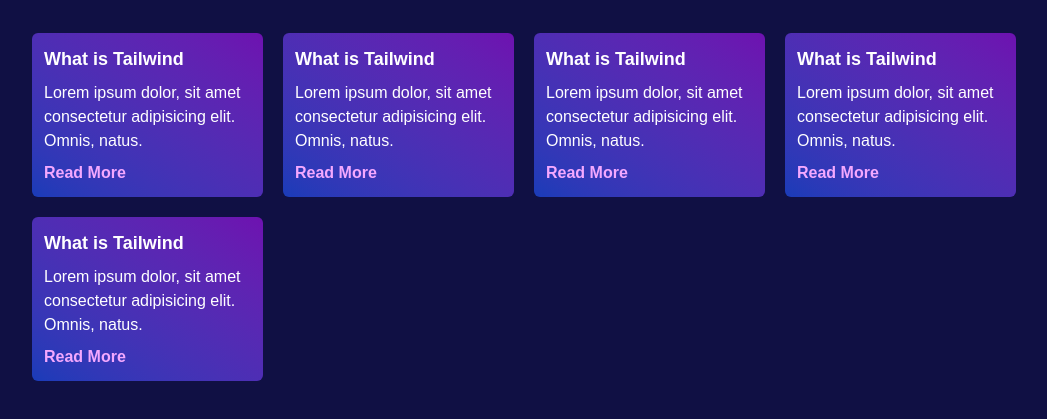
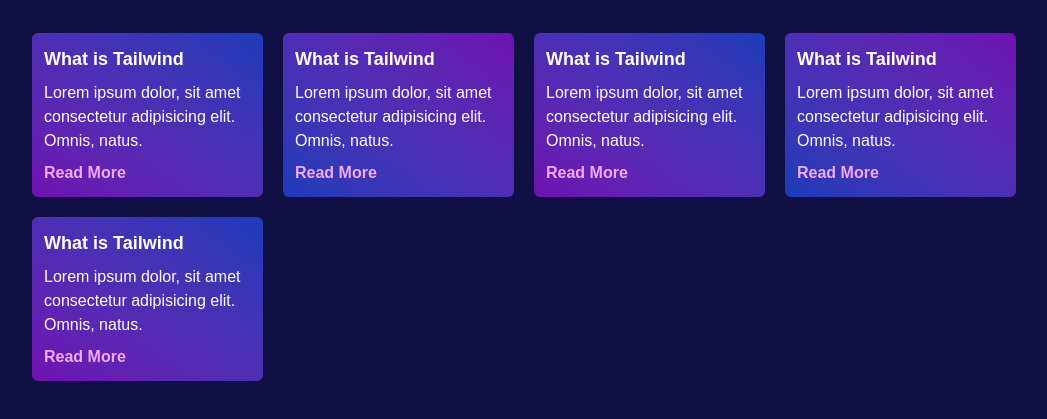
Before and after one commit to mattdrmmnd/tailwind-css-beginners, a website built with Vite: page index.html in a window 1280 px wide. Shown: the part 549-968 px from the top of the page, without its empty margins (116-1163 px from the left). Built offline with nearby package versions, Linux system fonts and the light colour scheme.

Commit message:
Finish Nth-Child Selectors & Pseudo-elements

```diff
--- a/index.html
+++ b/index.html
@@ -39,34 +39,34 @@
 
       <h2 class="text-3xl font-bold text-center col-span-full mb-4">Resources</h2>
 
-      <div class="bg-blue-800 bg-linear-to-bl from-purple-800 to-blue-800 space-y-2 p-3 rounded-md">
+      <div class="bg-blue-800 bg-linear-to-bl even:bg-linear-to-tr from-purple-800 to-blue-800 space-y-2 p-3 rounded-md">
         <h3 class="text-lg font-bold">What is Tailwind</h3>
         <p>Lorem ipsum dolor, sit amet consectetur adipisicing elit. Omnis, natus.</p>
-        <a href="" class="font-bold text-fuchsia-300 hover:text-white transition-colors">Read More</a>
+        <a href="" class="font-bold text-fuchsia-300 hover:text-white transition-colors after:content-['>'] after:ml-2 after:opacity-0 hover:after:opacity-100 after:transition-opacity">Read More</a>
       </div>
 
-      <div class="bg-blue-800 bg-linear-to-bl from-purple-800 to-blue-800 space-y-2 p-3 rounded-md">
+      <div class="bg-blue-800 bg-linear-to-bl even:bg-linear-to-tr from-purple-800 to-blue-800 space-y-2 p-3 rounded-md">
         <h3 class="text-lg font-bold">What is Tailwind</h3>
         <p>Lorem ipsum dolor, sit amet consectetur adipisicing elit. Omnis, natus.</p>
-        <a href="" class="font-bold text-fuchsia-300 hover:text-white transition-colors">Read More</a>
+        <a href="" class="font-bold text-fuchsia-300 hover:text-white transition-colors after:content-['>'] after:ml-2 after:opacity-0 hover:after:opacity-100 after:transition-opacity">Read More</a>
       </div>
 
-      <div class="bg-blue-800 bg-linear-to-bl from-purple-800 to-blue-800 space-y-2 p-3 rounded-md">
+      <div class="bg-blue-800 bg-linear-to-bl even:bg-linear-to-tr from-purple-800 to-blue-800 space-y-2 p-3 rounded-md">
         <h3 class="text-lg font-bold">What is Tailwind</h3>
         <p>Lorem ipsum dolor, sit amet consectetur adipisicing elit. Omnis, natus.</p>
-        <a href="" class="font-bold text-fuchsia-300 hover:text-white transition-colors">Read More</a>
+        <a href="" class="font-bold text-fuchsia-300 hover:text-white transition-colors after:content-['>'] after:ml-2 after:opacity-0 hover:after:opacity-100 after:transition-opacity">Read More</a>
       </div>
 
-      <div class="bg-blue-800 bg-linear-to-bl from-purple-800 to-blue-800 space-y-2 p-3 rounded-md">
+      <div class="bg-blue-800 bg-linear-to-bl even:bg-linear-to-tr from-purple-800 to-blue-800 space-y-2 p-3 rounded-md">
         <h3 class="text-lg font-bold">What is Tailwind</h3>
         <p>Lorem ipsum dolor, sit amet consectetur adipisicing elit. Omnis, natus.</p>
-        <a href="" class="font-bold text-fuchsia-300 hover:text-white transition-colors">Read More</a>
+        <a href="" class="font-bold text-fuchsia-300 hover:text-white transition-colors after:content-['>'] after:ml-2 after:opacity-0 hover:after:opacity-100 after:transition-opacity">Read More</a>
       </div>
 
-      <div class="bg-blue-800 bg-linear-to-bl from-purple-800 to-blue-800 space-y-2 p-3 rounded-md">
+      <div class="bg-blue-800 bg-linear-to-bl even:bg-linear-to-tr from-purple-800 to-blue-800 space-y-2 p-3 rounded-md">
         <h3 class="text-lg font-bold">What is Tailwind</h3>
         <p>Lorem ipsum dolor, sit amet consectetur adipisicing elit. Omnis, natus.</p>
-        <a href="" class="font-bold text-fuchsia-300 hover:text-white transition-colors">Read More</a>
+        <a href="" class="font-bold text-fuchsia-300 hover:text-white transition-colors after:content-['>'] after:ml-2 after:opacity-0 hover:after:opacity-100 after:transition-opacity">Read More</a>
       </div>
 
     </section>
```
